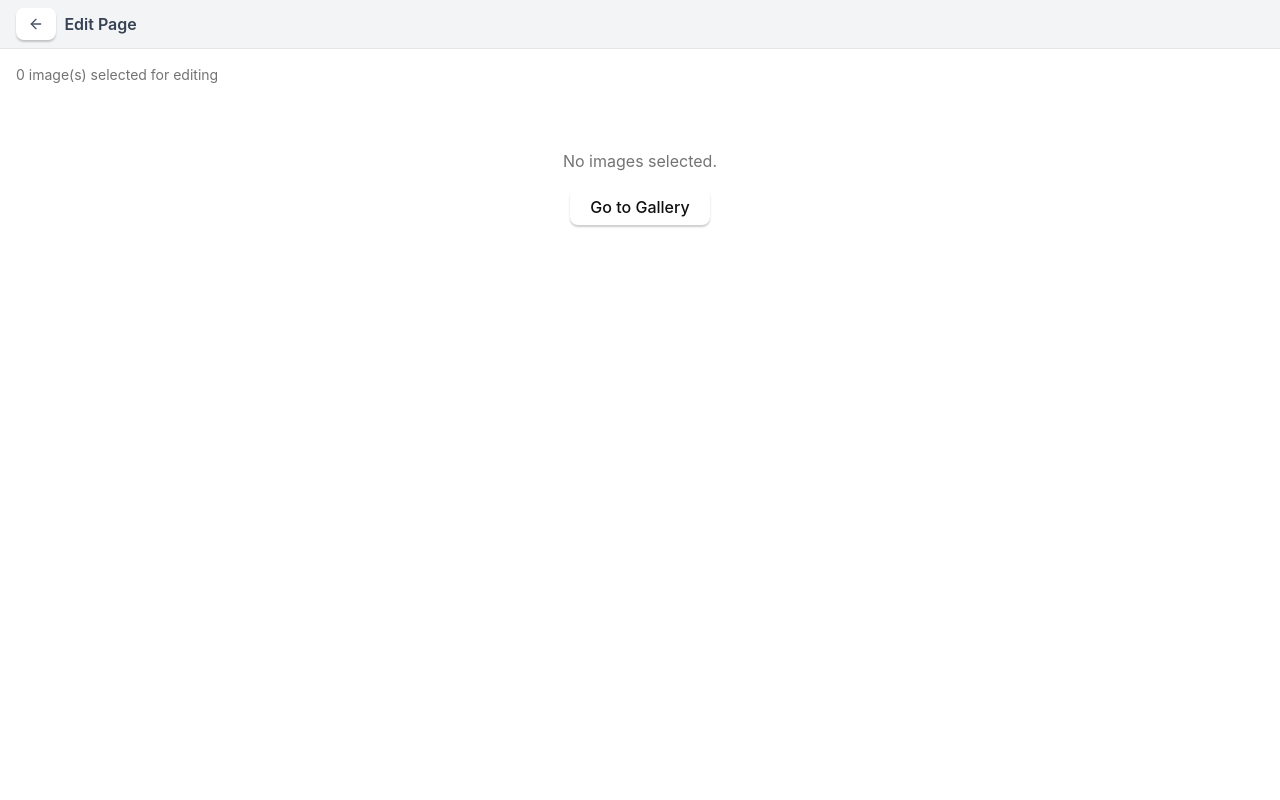
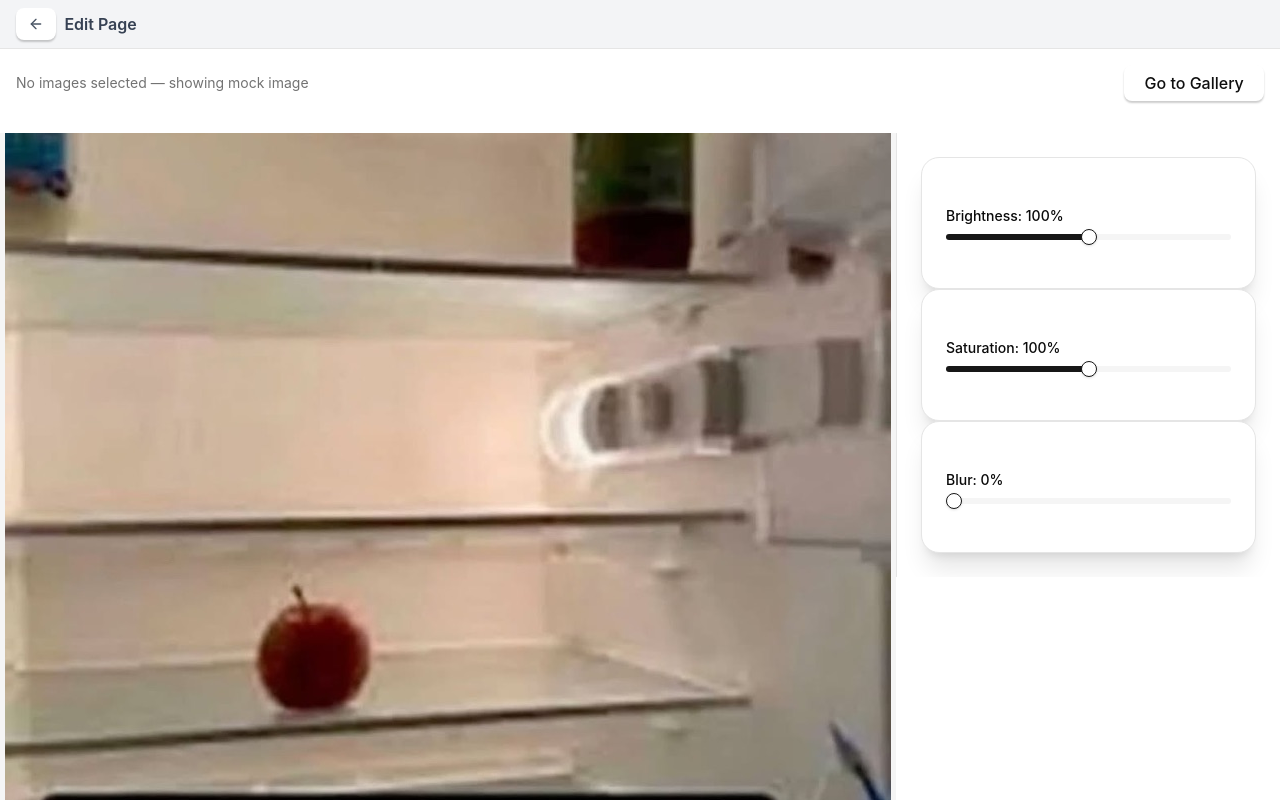
Before and after one commit to VxTi/umain-picksy, a React (Vite) app: page /edit in a window 1280 px wide. Shown: the top 800 px of the page. Built offline with nearby package versions, Linux system fonts and the light colour scheme.

Commit message:
tie editor to the router

```diff
--- a/src/pages/Edit.tsx
+++ b/src/pages/Edit.tsx
@@ -1,6 +1,9 @@
 import { useLocation, useNavigate } from "react-router-dom";
+import { useState } from "react";
 import { TopBar } from "@/components/TopBar";
 import { Button } from "@/components/ui/button";
+import EditingSettingsBar from "./EditingSettingsBar";
+import { PhotoComponent } from "./PhotoComponent";
 import type { ImageItem } from "./Gallery";
 
 function Edit() {
@@ -8,47 +11,63 @@ function Edit() {
   const navigate = useNavigate();
   const images = (location.state?.images as ImageItem[]) || [];
 
+  // editing state
+  const [brightness, setBrightness] = useState(100);
+  const [blur, setBlur] = useState(0);
+  const [saturation, setSaturation] = useState(100);
+
+  // fallback mock image if nothing selected
+  const image =
+    images[0] ??
+    ({
+      id: "mock",
+      title: "Mock image",
+      url: "/photo_to_edit.jpeg",
+    } as ImageItem);
+
   return (
-    <main className="min-h-screen bg-background">
+    <main className="min-h-screen bg-background flex flex-col">
       <TopBar title="Edit Page" />
 
       <div className="p-4">
         <div className="flex items-center justify-between mb-4">
           <p className="text-sm text-muted-foreground">
-            {images.length} image(s) selected for editing
+            {images.length > 0
+              ? `${images.length} image(s) selected for editing`
+              : "No images selected — showing mock image"}
           </p>
+
+          {images.length === 0 && (
+            <Button variant="outline" onClick={() => navigate("/gallery")}>
+              Go to Gallery
+            </Button>
+          )}
+        </div>
+      </div>
+
+      <div className="flex flex-1 overflow-hidden">
+        {/* Image Preview */}
+        <div className="w-[70%] flex justify-center items-center overflow-hidden bg-muted">
+          <PhotoComponent
+            src={image.url}
+            alt={image.title}
+            brightness={brightness}
+            blur={blur}
+            saturation={saturation}
+          />
         </div>
 
-        {images.length === 0 ? (
-          <div className="text-center py-12">
-            <p className="text-muted-foreground">No images selected.</p>
-            <Button
-              className="mt-4"
-              onClick={() => navigate("/gallery")}
-            >
-              Go to Gallery
-            </Button>
-          </div>
-        ) : (
-          <div className="grid grid-cols-1 md:grid-cols-2 gap-6">
-            {images.map((image) => (
-              <div
-                key={image.id}
-                className="rounded-lg overflow-hidden border bg-card"
-              >
-                <img
-                  src={image.url}
-                  alt={image.title}
-                  className="w-full h-64 object-cover"
-                />
-                <div className="p-4">
-                  <h3 className="font-semibold">{image.title}</h3>
-                  <p className="text-sm text-muted-foreground">ID: {image.id}</p>
-                </div>
-              </div>
-            ))}
-          </div>
-        )}
+        {/* Settings Sidebar */}
+        <div className="w-[30%] h-full overflow-auto border-l bg-card">
+          <EditingSettingsBar
+            brightness={brightness}
+            saturation={saturation}
+            blur={blur}
+            onBrightnessChange={setBrightness}
+            onSaturationChange={setSaturation}
+            onBlurChange={setBlur}
+          />
+        </div>
       </div>
     </main>
   );
```
Also changed, not shown: src/pages/EditingScreen.tsx (renamed from src/EditingScreen.tsx), src/pages/EditingSettingsBar.tsx (renamed from src/EditingSettingsBar.tsx), src/pages/PhotoComponent.tsx (renamed from src/PhotoComponent.tsx), 1 other file (tests, documents, lock files or other folders).
